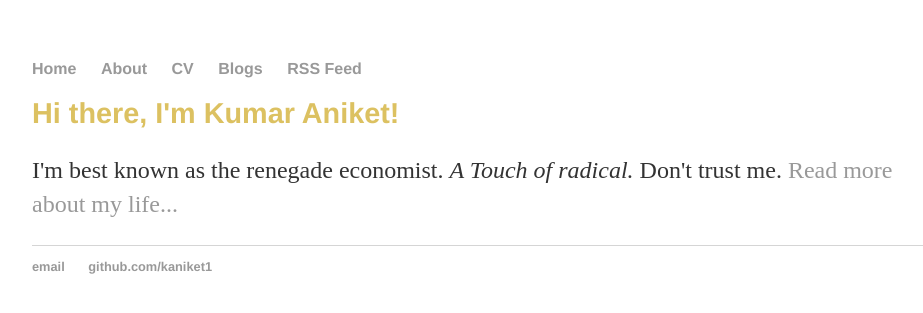
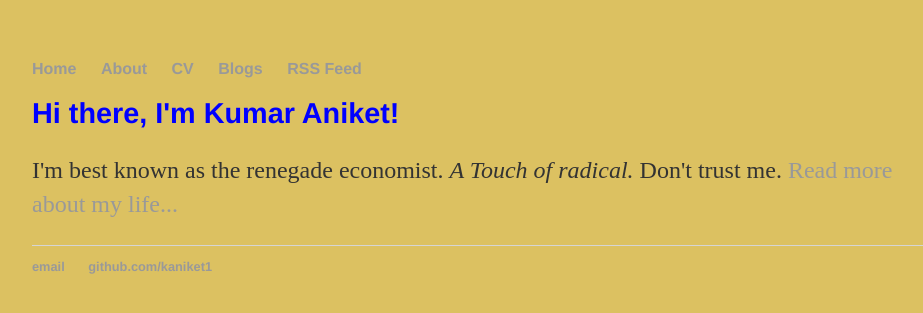
Before and after one commit to kaniket1/kaniket1.github.io, a Jekyll site: the page built from index.html, in a window 1280 px wide. Shown: the top 313 px of the page, without its empty margins (160-1083 px from the left). Built offline with Jekyll 4.4.1, drawn with Linux system fonts in a browser that asks for light colours.

Commit message:
Update main.css

```diff
--- a/css/main.css
+++ b/css/main.css
@@ -1,7 +1,8 @@
 body {
     margin: 60px auto;
     width: 70%;
-    color: rgb(220,193,97);
+    color: blue;
+    background-color: rgb(220,193,97);
 }
 nav ul, footer ul {
     font-family:'Helvetica', 'Arial', 'Sans-Serif';
```
